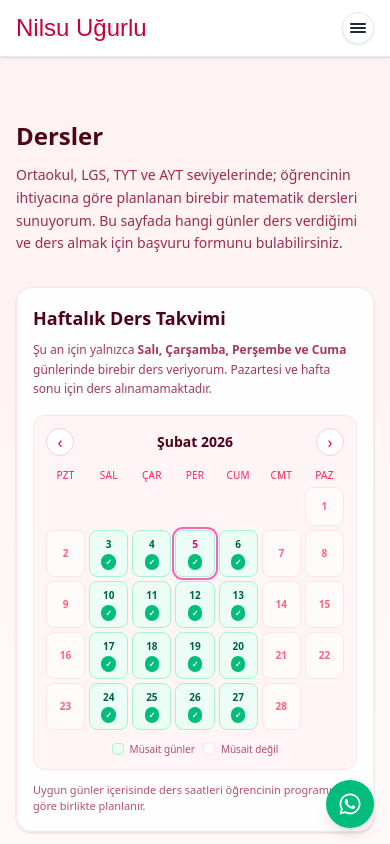
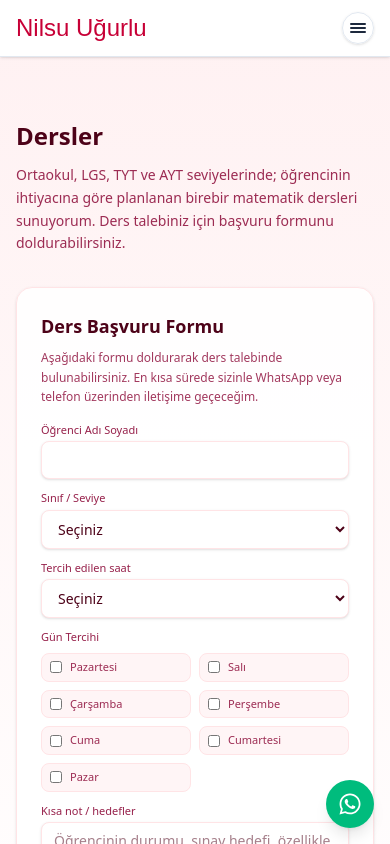
Before and after one commit to tegemenozyurek/nilsumat, a Next.js app: page /dersler in a window 390 px wide. Shown: the top 844 px of the page. Built offline with nearby package versions, Linux system fonts and the light colour scheme; a web font is replaced by a local one.

Commit message:
Refactor DerslerPage layout by removing Calendar component and restructuring the application form. Updated styling for improved responsiveness and clarity in the lesson application process.

```diff
--- a/app/dersler/page.tsx
+++ b/app/dersler/page.tsx
@@ -1,7 +1,6 @@
 "use client";
 
 import { Header } from "@/components/Header";
-import { Calendar } from "@/components/Calendar";
 import { LessonApplicationForm } from "@/components/LessonApplicationForm";
 import { FaWhatsapp } from "react-icons/fa";
 
@@ -10,46 +9,18 @@ export default function DerslerPage() {
     <>
       <Header />
       <main className="min-h-screen bg-gradient-to-b from-rose-50 to-white pb-16 pt-20">
-        {/* Başlık ve açıklama */}
         <section className="mx-auto mt-10 max-w-6xl px-4 md:mt-14 md:px-8">
-          <h1 className="text-2xl font-semibold text-rose-950 md:text-3xl">
-            Dersler
-          </h1>
-          <p className="mt-3 text-sm leading-relaxed text-rose-900/85 md:text-base">
-            Ortaokul, LGS, TYT ve AYT seviyelerinde; öğrencinin ihtiyacına göre
-            planlanan birebir matematik dersleri sunuyorum. Bu sayfada hangi
-            günler ders verdiğimi ve ders almak için başvuru formunu
-            bulabilirsiniz.
-          </p>
-        </section>
-
-        {/* Takvim + Başvuru formu (responsive grid) */}
-        <section className="mx-auto mt-8 max-w-6xl px-4 md:mt-10 md:px-8">
-          <div className="grid gap-8 md:grid-cols-[minmax(0,1.1fr)_minmax(0,1fr)]">
-            {/* Takvim kartı */}
-            <article className="rounded-2xl border border-rose-100 bg-white/90 p-4 shadow-sm md:p-6">
-              <h2 className="text-lg font-semibold text-rose-950 md:text-xl">
-                Haftalık Ders Takvimi
-              </h2>
-              <p className="mt-2 text-xs leading-relaxed text-rose-900/80 md:text-sm">
-                Şu an için yalnızca{" "}
-                <strong className="font-semibold">
-                  Salı, Çarşamba, Perşembe ve Cuma
-                </strong>{" "}
-                günlerinde birebir ders veriyorum. Pazartesi ve hafta sonu için
-                ders alınamamaktadır.
+          <div className="grid gap-8 lg:grid-cols-2 lg:items-start lg:gap-10">
+            <div className="lg:pr-4">
+              <h1 className="text-2xl font-semibold text-rose-950 md:text-3xl">
+                Dersler
+              </h1>
+              <p className="mt-3 text-sm leading-relaxed text-rose-900/85 md:text-base">
+                Ortaokul, LGS, TYT ve AYT seviyelerinde; öğrencinin ihtiyacına
+                göre planlanan birebir matematik dersleri sunuyorum. Ders
+                talebiniz için başvuru formunu doldurabilirsiniz.
               </p>
-
-              <div className="mt-4">
-                <Calendar />
-              </div>
-
-              <p className="mt-3 text-[11px] text-rose-900/70 md:text-xs">
-                Uygun günler içerisinde ders saatleri öğrencinin programına
-                göre birlikte planlanır.
-              </p>
-            </article>
-
+            </div>
             <LessonApplicationForm />
           </div>
         </section>
--- a/components/Calendar.tsx
+++ /dev/null
@@ -1,157 +0,0 @@
-"use client";
-
-import { useState } from "react";
-
-export function Calendar() {
-  const [currentDate, setCurrentDate] = useState(new Date());
-
-  const year = currentDate.getFullYear();
-  const month = currentDate.getMonth();
-
-  // Ayın ilk gününün haftanın hangi günü olduğunu bul (0 = Pazar, 1 = Pazartesi, ...)
-  const firstDayOfMonth = new Date(year, month, 1).getDay();
-  // Ayın son günü
-  const daysInMonth = new Date(year, month + 1, 0).getDate();
-
-  // Önceki ayın son günlerini göster (takvimi doldurmak için)
-  const prevMonthDays = firstDayOfMonth === 0 ? 6 : firstDayOfMonth - 1; // Pazartesi = 1, Pazar = 0 -> 6
-
-  // Takvim günlerini oluştur
-  const days: (number | null)[] = [];
-
-  // Önceki ayın son günleri (boş)
-  for (let i = 0; i < prevMonthDays; i++) {
-    days.push(null);
-  }
-
-  // Bu ayın günleri
-  for (let i = 1; i <= daysInMonth; i++) {
-    days.push(i);
-  }
-
-  // Bir günün haftanın hangi günü olduğunu kontrol et (1 = Pazartesi, 2 = Salı, ..., 5 = Cuma)
-  const getDayOfWeek = (day: number): number => {
-    const date = new Date(year, month, day);
-    return date.getDay() === 0 ? 7 : date.getDay(); // Pazar = 0 -> 7'e çevir
-  };
-
-  // Salı, Çarşamba, Perşembe, Cuma mı kontrol et (2, 3, 4, 5)
-  const isAvailableDay = (day: number | null): boolean => {
-    if (day === null) return false;
-    const dayOfWeek = getDayOfWeek(day);
-    return dayOfWeek >= 2 && dayOfWeek <= 5; // Salı-Cuma
-  };
-
-  const monthNames = [
-    "Ocak",
-    "Şubat",
-    "Mart",
-    "Nisan",
-    "Mayıs",
-    "Haziran",
-    "Temmuz",
-    "Ağustos",
-    "Eylül",
-    "Ekim",
-    "Kasım",
-    "Aralık",
-  ];
-
-  const goToPrevMonth = () => {
-    setCurrentDate(new Date(year, month - 1, 1));
-  };
-
-  const goToNextMonth = () => {
-    setCurrentDate(new Date(year, month + 1, 1));
-  };
-
-  return (
-    <div className="rounded-xl border border-rose-100 bg-rose-50/60 p-3 md:p-4">
-      {/* Ay ve yıl başlığı + navigasyon */}
-      <div className="mb-3 flex items-center justify-between">
-        <button
-          type="button"
-          onClick={goToPrevMonth}
-          className="flex h-7 w-7 items-center justify-center rounded-full border border-rose-200 bg-white text-rose-600 transition hover:bg-rose-50"
-          aria-label="Önceki ay"
-        >
-          ‹
-        </button>
-        <h3 className="text-sm font-semibold text-rose-950 md:text-base">
-          {monthNames[month]} {year}
-        </h3>
-        <button
-          type="button"
-          onClick={goToNextMonth}
-          className="flex h-7 w-7 items-center justify-center rounded-full border border-rose-200 bg-white text-rose-600 transition hover:bg-rose-50"
-          aria-label="Sonraki ay"
-        >
-          ›
-        </button>
-      </div>
-
-      {/* Gün başlıkları */}
-      <div className="mb-1 grid grid-cols-7 gap-1 text-center text-[10px] font-medium uppercase tracking-wide text-rose-500 md:text-[11px]">
-        <span>Pzt</span>
-        <span>Sal</span>
-        <span>Çar</span>
-        <span>Per</span>
-        <span>Cum</span>
-        <span>Cmt</span>
-        <span>Paz</span>
-      </div>
-
-      {/* Takvim grid */}
-      <div className="grid grid-cols-7 gap-1">
-        {days.map((day, index) => {
-          if (day === null) {
-            return (
-              <div
-                key={`empty-${index}`}
-                className="aspect-square rounded-lg border border-transparent bg-transparent"
-              />
-            );
-          }
-
-          const available = isAvailableDay(day);
-          const isToday =
-            day === new Date().getDate() &&
-            month === new Date().getMonth() &&
-            year === new Date().getFullYear();
-
-          return (
-            <div
-              key={day}
-              className={`flex flex-col items-center justify-center rounded-lg border px-1 py-1.5 text-[10px] md:px-1.5 md:py-2 md:text-xs ${
-                available
-                  ? "border-emerald-200 bg-emerald-50 text-emerald-800"
-                  : "border-rose-100 bg-white/60 text-rose-400"
-              } ${isToday ? "ring-2 ring-pink-400 ring-offset-1" : ""}`}
-            >
-              <span className={`font-semibold ${isToday ? "text-pink-600" : ""}`}>
-                {day}
-              </span>
-              {available && (
-                <span className="mt-0.5 rounded-full bg-emerald-500 px-1 py-0.5 text-[8px] font-semibold text-white md:text-[9px]">
-                  ✓
-                </span>
-              )}
-            </div>
-          );
-        })}
-      </div>
-
-      {/* Açıklama */}
-      <div className="mt-3 flex flex-wrap items-center justify-center gap-2 text-[10px] text-rose-900/70 md:text-xs">
-        <div className="flex items-center gap-1.5">
-          <div className="h-3 w-3 rounded border border-emerald-200 bg-emerald-50" />
-          <span>Müsait günler</span>
-        </div>
-        <div className="flex items-center gap-1.5">
-          <div className="h-3 w-3 rounded border border-rose-100 bg-white/60" />
-          <span>Müsait değil</span>
-        </div>
-      </div>
-    </div>
-  );
-}
--- a/components/LessonApplicationForm.tsx
+++ b/components/LessonApplicationForm.tsx
@@ -1,6 +1,50 @@
 "use client";
 
+import type {
+  ChangeEventHandler,
+  FormEvent,
+  InvalidEvent,
+} from "react";
 import { useState } from "react";
+
+const WEEKDAYS_TR = [
+  "Pazartesi",
+  "Salı",
+  "Çarşamba",
+  "Perşembe",
+  "Cuma",
+  "Cumartesi",
+  "Pazar",
+] as const;
+
+type Validatable =
+  | HTMLInputElement
+  | HTMLSelectElement
+  | HTMLTextAreaElement;
+
+function clearNativeValidity(e: FormEvent<Validatable>) {
+  e.currentTarget.setCustomValidity("");
+}
+
+const clearSelectValidity: ChangeEventHandler<HTMLSelectElement> = (e) => {
+  e.currentTarget.setCustomValidity("");
+};
+
+function setTurkishRequiredMessage(
+  e: InvalidEvent<Validatable>,
+  bosMesaj: string,
+) {
+  const el = e.currentTarget;
+  if (el.validity.valueMissing) {
+    el.setCustomValidity(bosMesaj);
+    return;
+  }
+  if (el.validity.typeMismatch) {
+    el.setCustomValidity("Lütfen geçerli bir değer girin.");
+    return;
+  }
+  el.setCustomValidity("");
+}
 
 export function LessonApplicationForm() {
   const [showNotification, setShowNotification] = useState(false);
@@ -16,6 +60,7 @@ export function LessonApplicationForm() {
       </p>
 
       <form
+        lang="tr"
         className="mt-4 space-y-3 text-xs md:text-sm"
         onSubmit={(e) => {
           e.preventDefault();
@@ -31,7 +76,15 @@ export function LessonApplicationForm() {
           </label>
           <input
             type="text"
+            name="ogrenci"
             required
+            onInvalid={(e) =>
+              setTurkishRequiredMessage(
+                e,
+                "Lütfen öğrenci adı ve soyadını yazın.",
+              )
+            }
+            onInput={clearNativeValidity}
             className="mt-1 w-full rounded-lg border border-rose-100 bg-white px-3 py-2 text-sm text-rose-950 shadow-sm outline-none ring-0 focus:border-pink-300 focus:ring-2 focus:ring-pink-100"
           />
         </div>
@@ -42,9 +95,14 @@ export function LessonApplicationForm() {
               Sınıf / Seviye
             </label>
             <select
+              name="sinif"
               className="mt-1 w-full rounded-lg border border-rose-100 bg-white px-3 py-2 text-sm text-rose-950 shadow-sm outline-none ring-0 focus:border-pink-300 focus:ring-2 focus:ring-pink-100"
               defaultValue=""
               required
+              onInvalid={(e) =>
+                setTurkishRequiredMessage(e, "Lütfen sınıf veya seviye seçin.")
+              }
+              onChange={clearSelectValidity}
             >
               <option value="" disabled>
                 Seçiniz
@@ -61,6 +119,7 @@ export function LessonApplicationForm() {
               Tercih edilen saat
             </label>
             <select
+              name="saat"
               className="mt-1 w-full rounded-lg border border-rose-100 bg-white px-3 py-2 text-sm text-rose-950 shadow-sm outline-none ring-0 focus:border-pink-300 focus:ring-2 focus:ring-pink-100"
               defaultValue=""
             >
@@ -77,14 +136,10 @@ export function LessonApplicationForm() {
 
         <div>
           <span className="block text-[11px] font-medium text-rose-900/90 md:text-xs">
-            Tercih edilen günler
+            Gün Tercihi
           </span>
-          <p className="text-[11px] text-rose-500 md:text-xs">
-            Dersler sadece Salı, Çarşamba, Perşembe ve Cuma günlerinde
-            yapılmaktadır.
-          </p>
-          <div className="mt-2 grid grid-cols-2 gap-2 text-[11px] md:grid-cols-2 md:text-xs">
-            {["Salı", "Çarşamba", "Perşembe", "Cuma"].map((day) => (
+          <div className="mt-2 grid grid-cols-2 gap-2 text-[11px] sm:grid-cols-3 md:text-xs">
+            {WEEKDAYS_TR.map((day) => (
               <label
                 key={day}
                 className="flex items-center gap-2 rounded-lg border border-rose-100 bg-rose-50/70 px-2 py-1.5"
```
